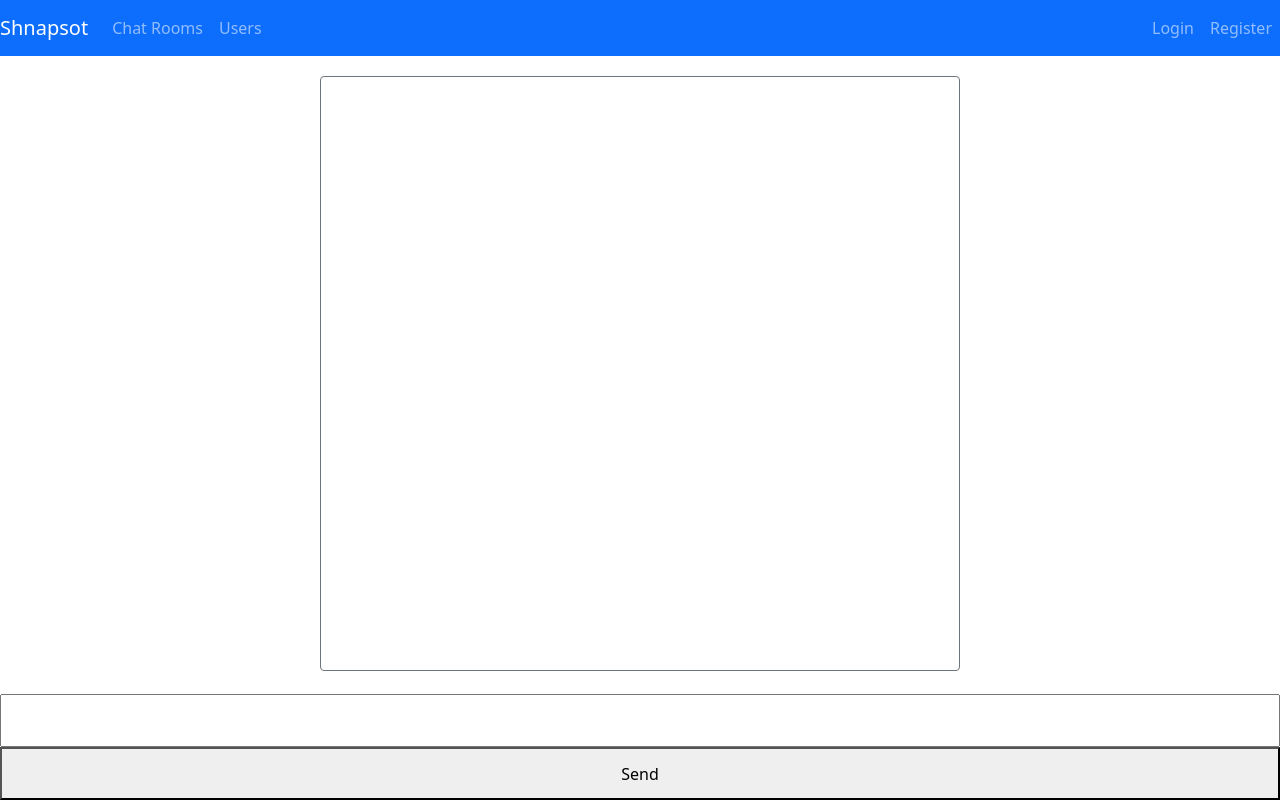
After one commit to jura43/shnapsot, a Flask app: page /demo in a window 1280 px wide. The commit adds this page. Run offline with Flask 2, Linux system fonts and the light colour scheme; some libraries are stand-ins or nearby versions.

Commit message:
Basic chat implemented /demo

```diff
--- a/main.py
+++ b/main.py
@@ -1,6 +1,12 @@
 from website import start_app
+from flask_socketio import send
 
-app = start_app()
+app = start_app().socketio
+
+@app.on('message')
+def handleMessage(msg):
+    print('Message: ' + msg)
+    send(msg, broadcast=True)
 
 if __name__ == '__main__':
-    app.run(debug=True)
+    app.run(start_app().app, debug=True)
--- /dev/null
+++ b/website/static/css/style.css
@@ -0,0 +1,8 @@
+html,body{height:100%;}
+
+#chat-box {
+    height: 80%;
+    margin-top: 20px;
+    margin-left: auto;
+    margin-right: auto;
+}
--- /dev/null
+++ b/website/static/js/chat.js
@@ -0,0 +1,19 @@
+$(document).ready(function() {
+
+	var socket = io.connect('http://127.0.0.1:5000');
+
+	socket.on('connect', function() {
+		socket.send('User has connected!');
+	});
+
+	socket.on('message', function(msg) {
+		$("#messages").append('<li>'+msg+'</li>');
+		console.log('Received message');
+	});
+
+	$('#sendbutton').on('click', function() {
+		socket.send($('#myMessage').val());
+		$('#myMessage').val('');
+	});
+
+});
--- a/website/templates/base.html
+++ b/website/templates/base.html
@@ -5,9 +5,12 @@
     <meta http-equiv="X-UA-Compatible" content="IE=edge">
     <meta name="viewport" content="width=device-width, initial-scale=1.0">
     <link href="https://cdn.jsdelivr.net/npm/bootstrap@5.1.3/dist/css/bootstrap.min.css" rel="stylesheet" integrity="sha384-1BmE4kWBq78iYhFldvKuhfTAU6auU8tT94WrHftjDbrCEXSU1oBoqyl2QvZ6jIW3" crossorigin="anonymous">
+    <link href="{{ url_for('static', filename='css/style.css') }}" rel="stylesheet">
     {% block title %}{% endblock %}
 </head>
 <body>
+<div class="container-fluid h-100 g-0 d-flex flex-column">
+<div class="row g-0">
     <nav class="navbar navbar-expand-lg navbar-dark bg-primary">
         <div class="container-fluid d-flex">
             <a class="navbar-brand" href="/">Shnapsot</a>
@@ -34,8 +37,12 @@
 
             </div>
         </div>
-    </nav>
-{% block content %}{% endblock %}
+    </nav></div>
+    {% block content %}{% endblock %}
+</div>
 </body>
+<script src="https://code.jquery.com/jquery-3.6.0.js" integrity="sha256-H+K7U5CnXl1h5ywQfKtSj8PCmoN9aaq30gDh27Xc0jk=" crossorigin="anonymous"></script>
+<script src="https://cdn.socket.io/4.4.1/socket.io.min.js" integrity="sha384-fKnu0iswBIqkjxrhQCTZ7qlLHOFEgNkRmK2vaO/LbTZSXdJfAu6ewRBdwHPhBo/H" crossorigin="anonymous"></script>
 <script src="https://cdn.jsdelivr.net/npm/bootstrap@5.1.3/dist/js/bootstrap.bundle.min.js" integrity="sha384-ka7Sk0Gln4gmtz2MlQnikT1wXgYsOg+OMhuP+IlRH9sENBO0LRn5q+8nbTov4+1p" crossorigin="anonymous"></script>
+<script src="{{ url_for('static', filename='js/chat.js') }}"></script>
 </html>
--- /dev/null
+++ b/website/templates/demo_chat.html
@@ -0,0 +1,11 @@
+{% extends 'base.html' %}
+{% block title %}<title>Shnapsot - Demo</title>{% endblock %}
+{% block content %}
+<div class="row g-0 flex-grow-1">
+        <div class="col-lg-6 border border-secondary rounded" id="chat-box">
+            <ul id="messages"></ul>
+        </div>
+        <input type="text" name="" id="myMessage">
+        <button id="sendbutton" type="sendbutton">Send</button>
+</div>
+{% endblock %}
--- a/website/views.py
+++ b/website/views.py
@@ -21,3 +21,7 @@ def login():
 @views.route('/register')
 def register():
     return render_template('register.html')
+
+@views.route('/demo')
+def demo():
+    return render_template('demo_chat.html')
```
Also changed, not shown: website/__init__.py (+4 -3 lines).
